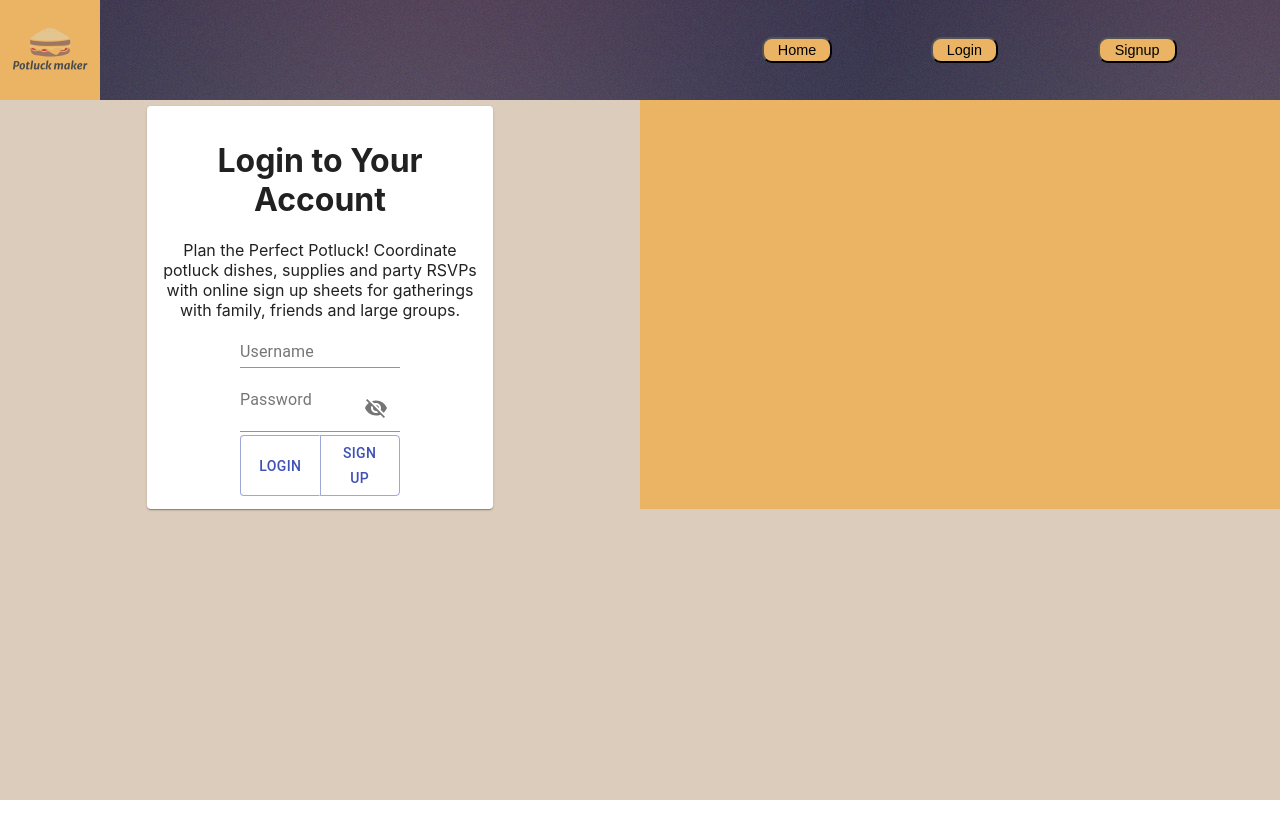
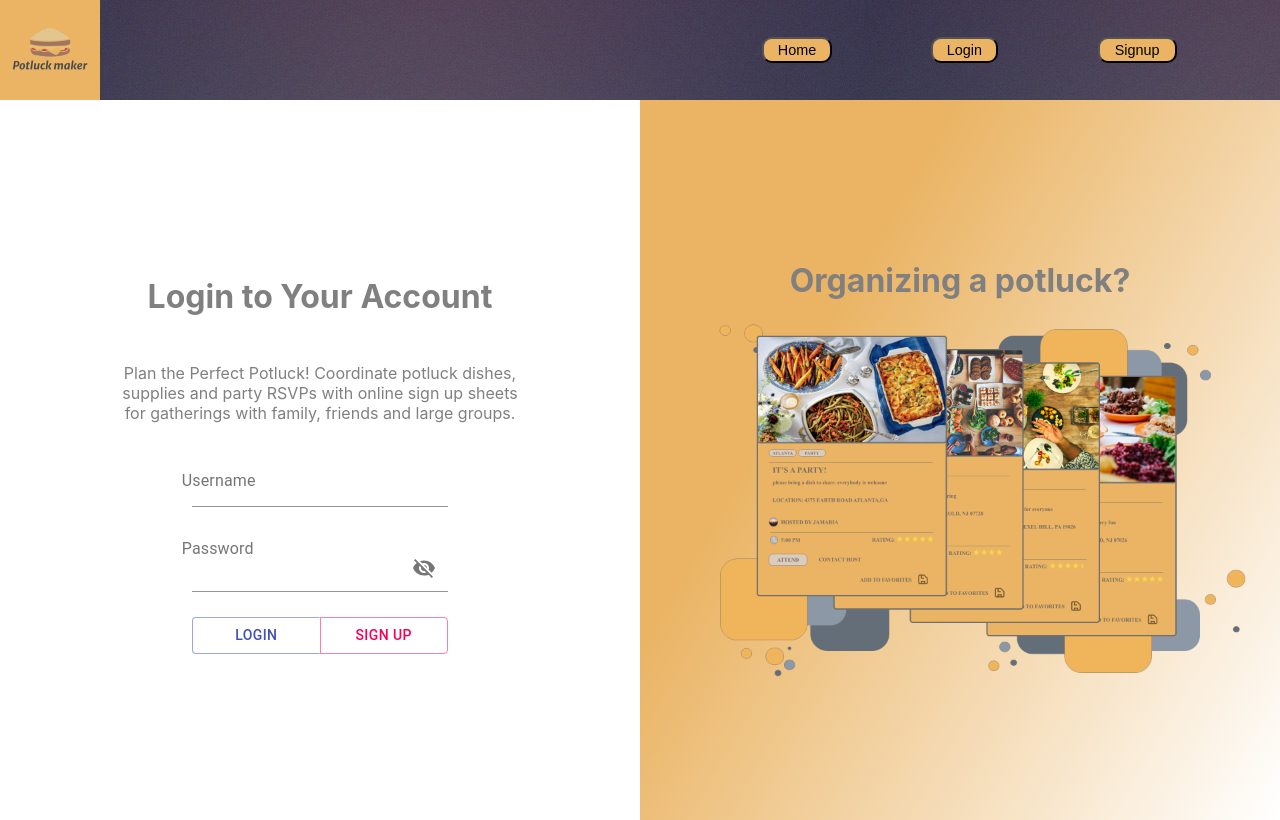
Before and after one commit to bw-potluck-planner-01/frontend, a React (Create React App) app: page /login in a window 1280 px wide. Built offline with nearby package versions, Linux system fonts and the light colour scheme.

Commit message:
login looks better

```diff
--- a/src/components/Login.js
+++ b/src/components/Login.js
@@ -7,7 +7,7 @@ import VisibilityOff from "@material-ui/icons/VisibilityOff";
 import LoginAction from "../action/LoginAction";
 import { Alert } from "@material-ui/lab";
 import { useHistory } from "react-router-dom";
-import potluck1 from "../assets/potluck1";
+import potluck1 from "../assets/potluck1.png";
 
 function mapStateToProps(state) {
   return {
@@ -20,26 +20,24 @@ function mapStateToProps(state) {
 const Login = (props) => {
   const { push } = useHistory();
   const useStyles = makeStyles((theme) => ({
-    root: {
-      display: "flex",
-      flexWrap: "wrap",
-      width: "100%",
+    form: {
+      width: "80%",
       margin: "0% auto",
-      padding: "0% auto",
-      flexDirection: "column",
+      padding: "0%",
+      color: "",
     },
     input: {
       display: "flex",
       width: "50%",
       margin: "0% auto",
-      padding: "0% auto",
+      padding: "2%",
     },
     button: {
       display: "flex",
       width: "50%",
       margin: "0% auto",
-      padding: "0% auto",
-      marginTop: "2%",
+      padding: "2%",
+      marginTop: "10%",
     },
     alert: {
       width: "36%",
@@ -48,18 +46,34 @@ const Login = (props) => {
       marginTop: "1%",
     },
     info: {
-      width: "50%",
+      display: "flex",
+      flexDirection: "column",
+      justifyContent: "center",
+      width: "100%",
       margin: "0% auto",
-      padding: "2%",
+      padding: "0%",
       marginTop: "1%",
+      color: "gray",
+    },
+    textInfo: {
+      width: "80%",
+      margin: "0% auto",
+      padding: "5%",
     },
     leftSide: {
+      display: "flex",
+      flexDirection: "column",
+      justifyContent: "center",
+      background: "white",
       width: "50%",
       margin: "0% auto",
       padding: "0% auto",
     },
     rightSide: {
-      background: "#EAB464",
+      display: "flex",
+      flexDirection: "column",
+      justifyContent: "center",
+      background: "linear-gradient(120deg, #EAB464 30%, white)",
       width: "50%",
       margin: "0% auto",
       padding: "0% auto",
@@ -68,8 +82,22 @@ const Login = (props) => {
       display: "flex",
       flexDirection: "row",
       width: "100%",
+      color: "gray",
       margin: "0% auto",
       padding: "0% auto",
+      height: "90vh",
+      fontFamily: [
+        "-apple-system",
+        "BlinkMacSystemFont",
+        '"Segoe UI"',
+        "Roboto",
+        '"Helvetica Neue"',
+        "Arial",
+        "sans-serif",
+        '"Apple Color Emoji"',
+        '"Segoe UI Emoji"',
+        '"Segoe UI Symbol"',
+      ].join(","),
     },
     box: {
       width: "100%",
@@ -107,15 +135,19 @@ const Login = (props) => {
         <>
           <div className={classes.container}>
             <div className={classes.leftSide}>
-              <>
-                <material.Paper className={classes.info}>
+              <div className={classes.form}>
+                <material.Grow in={true}>
                   <h1>Login to Your Account</h1>
-                  Plan the Perfect Potluck! Coordinate potluck dishes, supplies
-                  and party RSVPs with online sign up sheets for gatherings with
-                  family, friends and large groups.
+                </material.Grow>
+                <div className={classes.info}>
+                  <div className={classes.textInfo}>
+                    Plan the Perfect Potluck! Coordinate potluck dishes,
+                    supplies and party RSVPs with online sign up sheets for
+                    gatherings with family, friends and large groups.
+                  </div>
                   <div id="FormHolder">
                     <div className="login-form">
-                      <div className={classes.root}>
+                      <div>
                         <material.FormControl className={classes.input}>
                           <material.InputLabel>Username</material.InputLabel>
                           <material.Input
@@ -161,24 +193,30 @@ const Login = (props) => {
                               onClick={handleSignUp}
                               className={classes.button}
                               variant="outlined"
-                              color="primary"
+                              color="secondary"
                             >
                               Sign Up
                             </material.Button>
-                          </material.ButtonGroup>
-                          {!!props.error ? (
-                            <Alert className={classes.alert} severity="error">
-                              {props.error}
-                            </Alert>
-                          ) : null}
+                          </material.ButtonGroup>{" "}
                         </material.FormControl>
                       </div>
+
+                      {!!props.error ? (
+                        <Alert className={classes.alert} severity="error">
+                          {props.error}
+                        </Alert>
+                      ) : null}
                     </div>
                   </div>
-                </material.Paper>
-              </>
+                </div>
+              </div>
             </div>
-            <div className={classes.rightSide}></div>
+            <material.Grow in={true}>
+              <div className={classes.rightSide}>
+                <h1>Organizing a potluck?</h1>
+                <img src={potluck1} alt="" width="100%"></img>
+              </div>
+            </material.Grow>
           </div>
         </>
       ) : (
```
